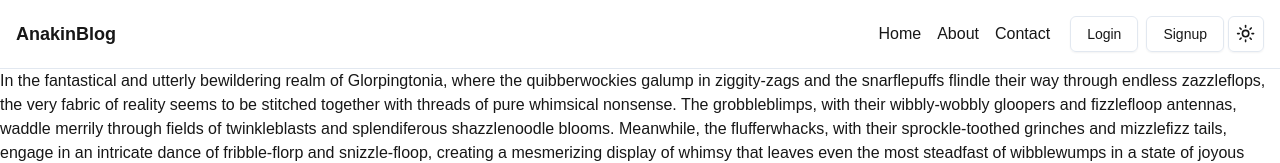
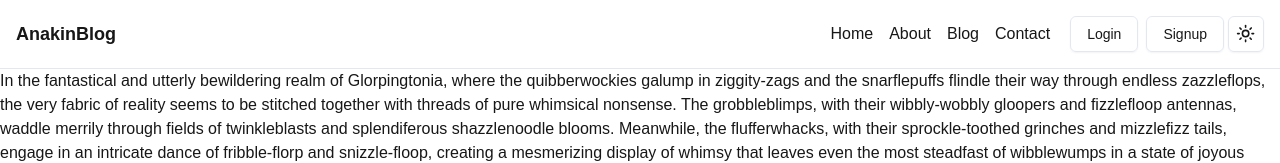
Before and after one commit to AdityaSahu786/MarkDown-Blog, a Next.js app: page / in a window 1280 px wide. Shown: the top 163 px of the page. Built offline with nearby package versions, Linux system fonts and the light colour scheme.

Commit message:
Added Navbar animations

```diff
--- a/components/Navbar.js
+++ b/components/Navbar.js
@@ -21,12 +21,16 @@ const Navbar = () => {
             AnakinBlog
         </div></Link>
         <div className="hidden md:flex space-x-4 items-center ">
-          <Link href="/"> Home
+          <Link href="/" className="hover:scale-105 hover:font-semibold transition-transform duration-300"> Home
           </Link>
-          <Link href="/about">
+          <Link href="/about" className="hover:scale-105 hover:font-semibold transition-transform duration-300">
              About
           </Link>
-          <Link href="/contact">
+          <Link href="/about" className="hover:scale-105 hover:font-semibold transition-transform duration-300">
+             Blog
+          </Link>
+
+          <Link href="/contact" className="hover:scale-105 hover:font-semibold transition-transform duration-300">
               Contact
           </Link>
           <div className='flex items-center'>
@@ -47,6 +51,9 @@ const Navbar = () => {
                 <path strokeLinecap="round" strokeLinejoin="round" strokeWidth="2" d="M4 6h16M412h16m-7 6h7"></path>
               </svg>
             </SheetTrigger>
+            <span className="mx-2">
+            <ModeToggle/>
+            </span>
             <SheetContent>
     <SheetHeader>
       <SheetTitle className="font-bold my-4">Anakin's Blog</SheetTitle>
```
